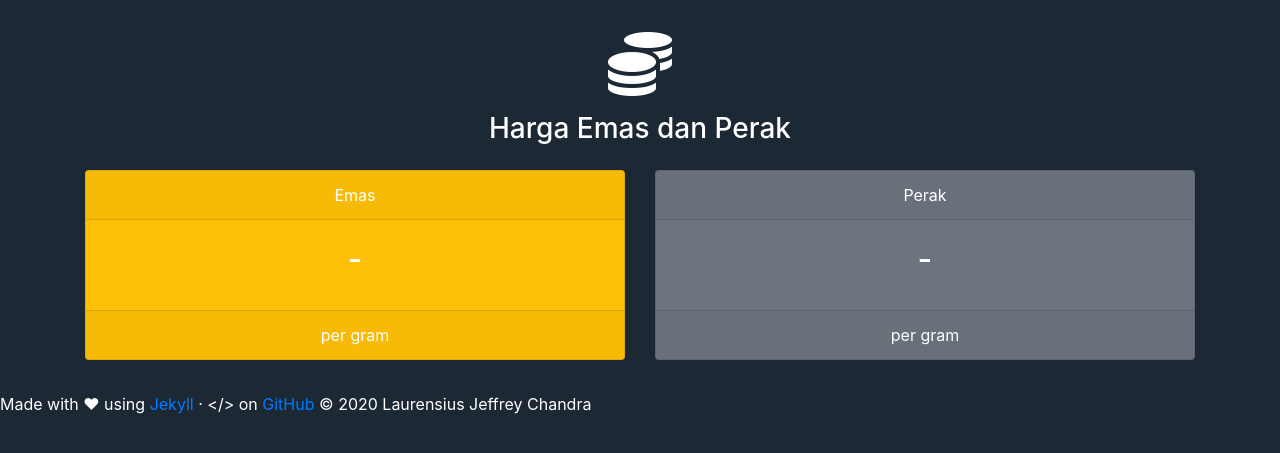
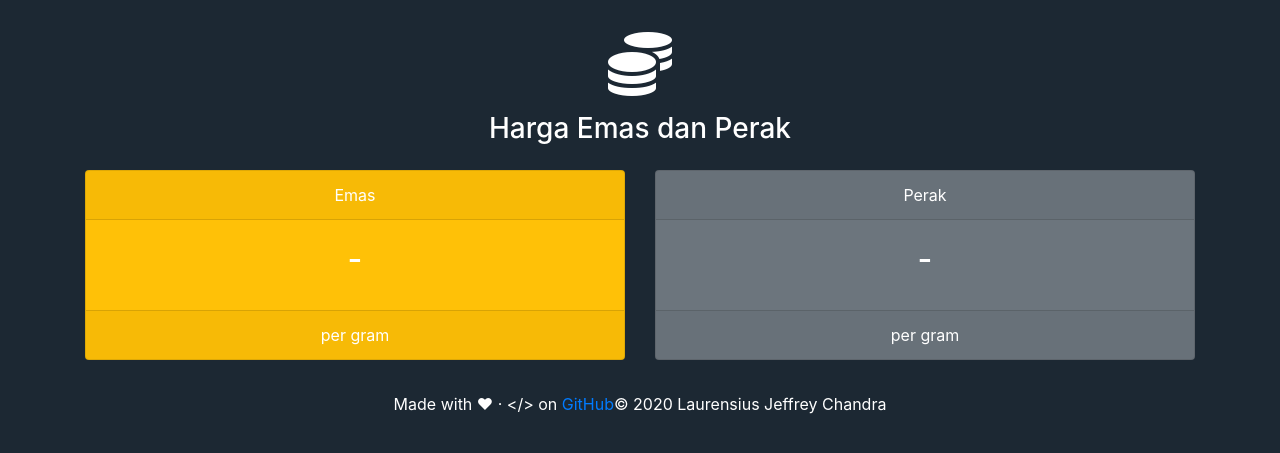
Before and after one commit to arcestia/skiddle.id, a Jekyll site: the page emas/index.html, which Jekyll copies as it is, in a window 1280 px wide. Shown: the top 453 px of the page. Built offline with Jekyll 4.4.1, drawn with Linux system fonts in a browser that asks for light colours; nearby versions of some CDN libraries.

Commit message:
Update index.html

```diff
--- a/emas/index.html
+++ b/emas/index.html
@@ -42,6 +42,12 @@
       padding-top: 2em;
       padding-bottom: 2em;
     }
+    .footer{
+    display: table;
+    text-align: center;
+    margin-left: auto;
+    margin-right: auto;
+}
   </style>
 </head>
 
@@ -141,7 +147,7 @@
   </script>
 </body>
 <div class="footer">
-  <span class="block">Made with &hearts; using <a href="https://jekyllrb.com/">Jekyll</a> &middot; &lt;/&gt; on <a href="https://github.com/arcestia" title="Hosted on GitHub">GitHub</a></span>
+  <span class="block">Made with &hearts;</a> &middot; &lt;/&gt; on <a href="https://github.com/arcestia" title="Hosted on GitHub">GitHub</a></span>
   <span class="block">&copy; 2020 Laurensius Jeffrey Chandra</span>
 </div>
 </html>
```
